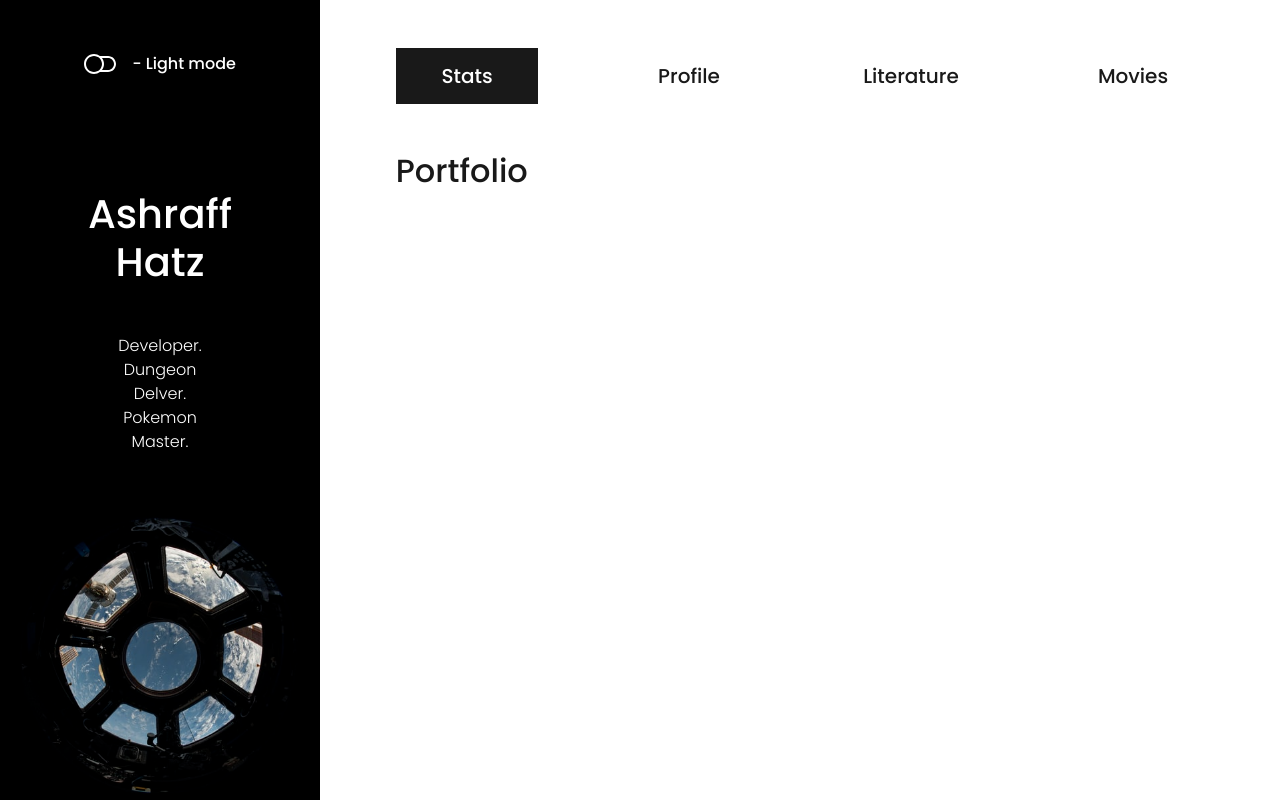
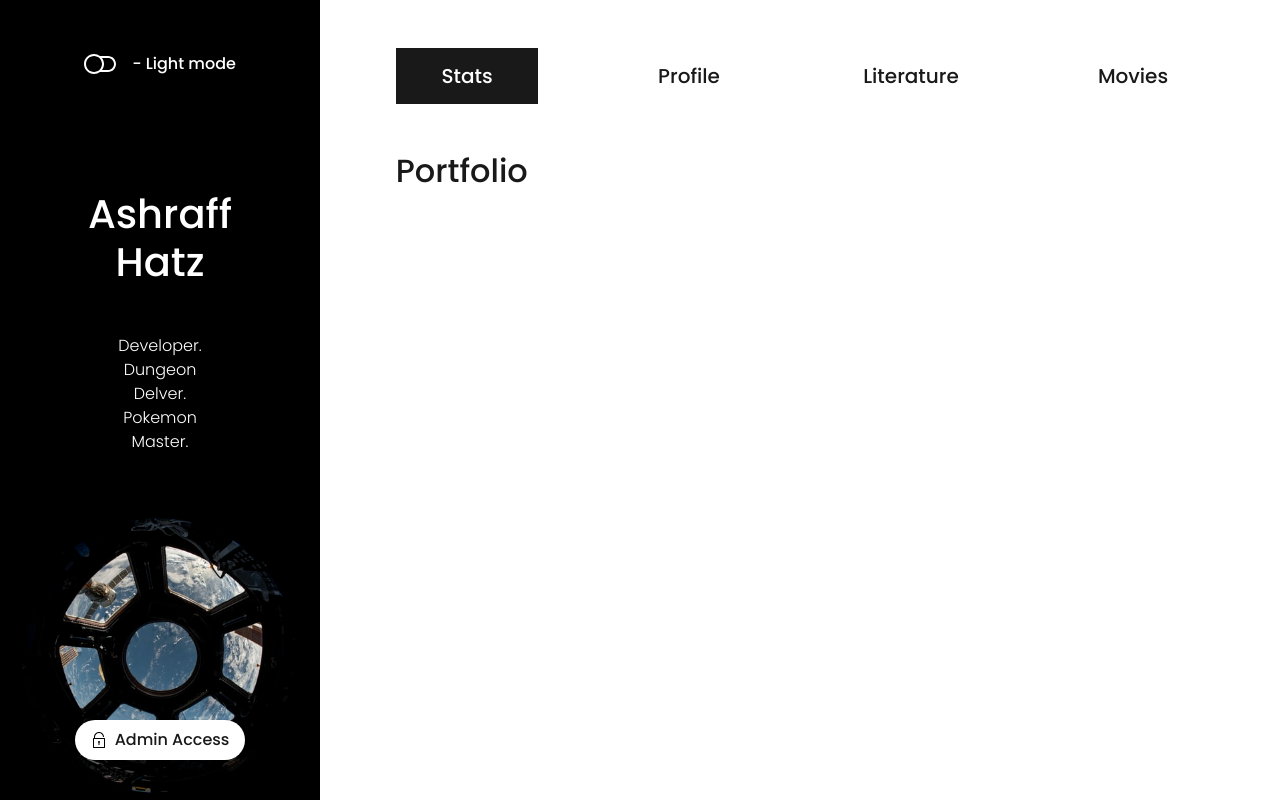
Before and after one commit to First-Derivative/ashhatz, a React (Create React App) app in the folder frontend/: page / in a window 1280 px wide. Built offline with nearby package versions, Linux system fonts and the light colour scheme.

Commit message:
Add LoginButton component -> Sidebar

```diff
--- /dev/null
+++ b/frontend/src/components/LoginButton.js
@@ -0,0 +1,36 @@
+import React from 'react'
+import { ReactComponent as LoginIcon } from '../assets/unlock.svg'
+import { useDarkmode } from '../DarkmodeContext'
+import { darkTheme, lightTheme } from '../utils/theme'
+
+function LoginButton() {
+
+  const darkmode = useDarkmode();
+
+  const container = {
+    position: 'absolute',
+    bottom: '5%',
+    color: `${ darkmode ? darkTheme.body : lightTheme.text}`,
+    backgroundColor: `${ darkmode ? darkTheme.text : lightTheme.body}`
+  }
+
+  const icon = {
+    width : '16px',
+    height : '16px',
+    filter : `${ darkmode ?
+      'invert(7%) sepia(1%) saturate(1043%) hue-rotate(314deg) brightness(98%) contrast(94%)' :
+      'none'
+    }`
+  }
+
+  return (
+    <div style={container} className="py-2 px-3 rounded-pill d-flex flex-row justify-content-between target">
+      <LoginIcon style={icon} className="my-auto"/>
+      <div className='ps-2'>
+        Admin Access
+      </div>
+    </div>
+  )
+}
+
+export default LoginButton
--- a/frontend/src/components/SideBar.js
+++ b/frontend/src/components/SideBar.js
@@ -1,8 +1,9 @@
 import React from 'react'
+import DarkmodeSwitch from './DarkmodeSwitch'
+import LoginButton from './LoginButton'
 import './SideBar.css'
 import space_small from '../assets/space.png'
 import { useDarkmode } from '../DarkmodeContext'
-import DarkmodeSwitch from './DarkmodeSwitch'
 
 function SideBar() {
   const darkmode = useDarkmode();
@@ -14,6 +15,7 @@ function SideBar() {
   return (
 
       <div className="col-12 col-sm-3" id='sidebar-container'>
+
         <div className='d-flex flex-column justify-content-between align-items-center' id="sidebar-content">
           <DarkmodeSwitch />
           <div className='text-center my-0 mb-5 my-sm-auto mx-0 mx-sm-5' style={darkStyle} id="sidebar-main-content">
@@ -30,7 +32,12 @@ function SideBar() {
           <div className=''>
             <img src={space_small} alt="The Final Frontier" className="img-fluid" id="space-banner" />
           </div>
+
+          <LoginButton />
+
         </div>
+
+
       </div>
 
   )
```
Also changed, not shown: frontend/src/assets/lock.svg (added).
